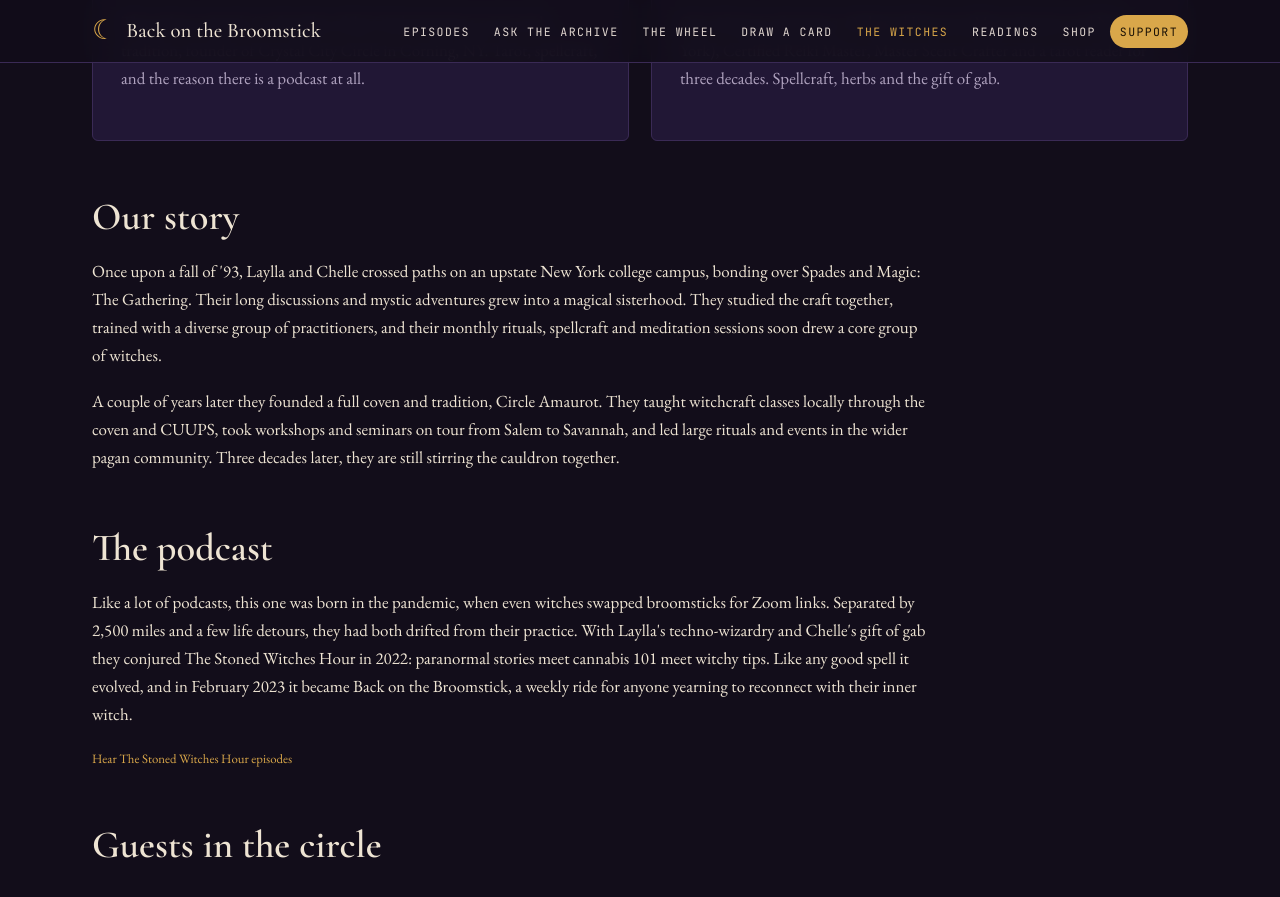
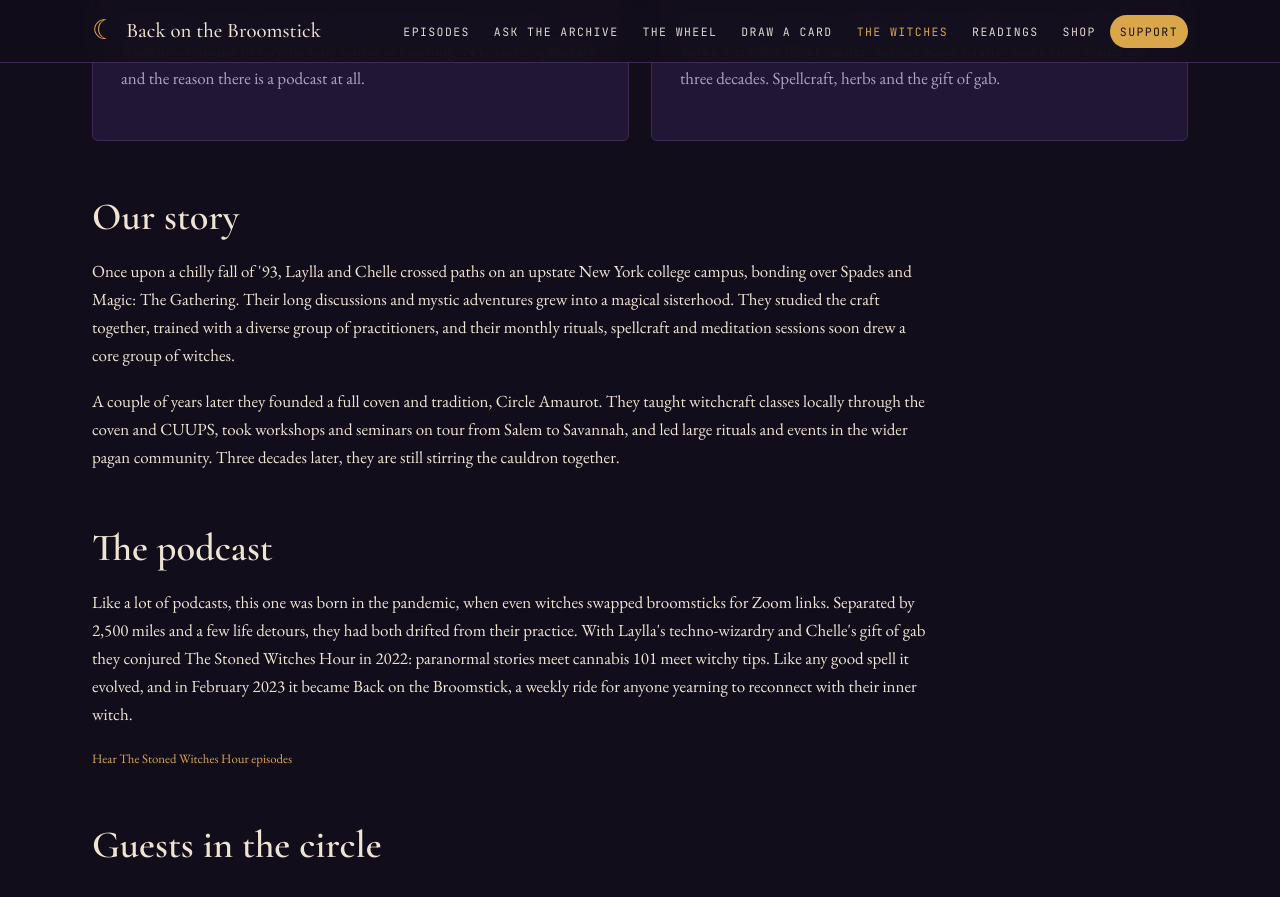
Before and after one commit to charles-forsyth/backonthebroomstick, a Jekyll site: the page built from witches.html, in a window 1280 px wide and 900 px high, scrolled down 634 px. Shown: the top 897 px of the window. Built offline with Jekyll 4.4.1, drawn with Linux system fonts in a browser that asks for light colours.

Commit message:
About text: undo a5e1880dbc
Edited by chuck via botb-mcp

```diff
--- a/_data/about.yml
+++ b/_data/about.yml
@@ -1,8 +1,10 @@
 # Text sections on The Witches page. Plain text; a blank line starts a new paragraph.
 # Links in the text are not supported (the page adds the fixed links itself).
-story: 'Once upon a fall of ''93, Laylla and Chelle crossed paths on an upstate New York college campus, bonding over Spades and Magic: The Gathering. Their long discussions and mystic adventures grew into a magical sisterhood. They studied the craft together, trained with a diverse group of practitioners, and their monthly rituals, spellcraft and meditation sessions soon drew a core group of witches.
+story: |-
+  Once upon a chilly fall of '93, Laylla and Chelle crossed paths on an upstate New York college campus, bonding over Spades and Magic: The Gathering. Their long discussions and mystic adventures grew into a magical sisterhood. They studied the craft together, trained with a diverse group of practitioners, and their monthly rituals, spellcraft and meditation sessions soon drew a core group of witches.
 
-
-  A couple of years later they founded a full coven and tradition, Circle Amaurot. They taught witchcraft classes locally through the coven and CUUPS, took workshops and seminars on tour from Salem to Savannah, and led large rituals and events in the wider pagan community. Three decades later, they are still stirring the cauldron together.'
-podcast: 'Like a lot of podcasts, this one was born in the pandemic, when even witches swapped broomsticks for Zoom links. Separated by 2,500 miles and a few life detours, they had both drifted from their practice. With Laylla''s techno-wizardry and Chelle''s gift of gab they conjured The Stoned Witches Hour in 2022: paranormal stories meet cannabis 101 meet witchy tips. Like any good spell it evolved, and in February 2023 it became Back on the Broomstick, a weekly ride for anyone yearning to reconnect with their inner witch.'
-circle: Laylla's community circle of pagans, heathens, witches and magickal souls in the Southern Tier of New York and North Central Pennsylvania. Monthly meet-ups on the first Saturday, plus Sabbat and Esbat celebrations.
+  A couple of years later they founded a full coven and tradition, Circle Amaurot. They taught witchcraft classes locally through the coven and CUUPS, took workshops and seminars on tour from Salem to Savannah, and led large rituals and events in the wider pagan community. Three decades later, they are still stirring the cauldron together.
+podcast: |-
+  Like a lot of podcasts, this one was born in the pandemic, when even witches swapped broomsticks for Zoom links. Separated by 2,500 miles and a few life detours, they had both drifted from their practice. With Laylla's techno-wizardry and Chelle's gift of gab they conjured The Stoned Witches Hour in 2022: paranormal stories meet cannabis 101 meet witchy tips. Like any good spell it evolved, and in February 2023 it became Back on the Broomstick, a weekly ride for anyone yearning to reconnect with their inner witch.
+circle: |-
+  Laylla's community circle of pagans, heathens, witches and magickal souls in the Southern Tier of New York and North Central Pennsylvania. Monthly meet-ups on the first Saturday, plus Sabbat and Esbat celebrations.
```
